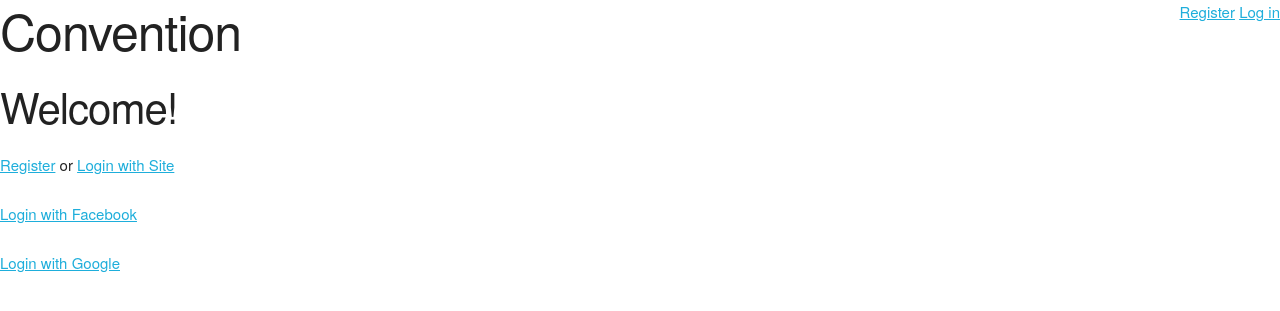
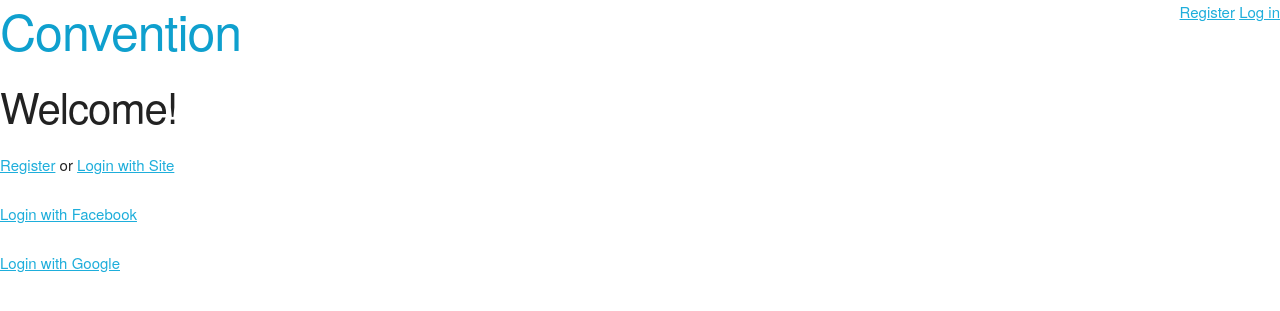
Before and after one commit to adamcunnington/Convention, a Flask app: page /users in a window 1280 px wide. Shown: the top 311 px of the page. Run offline with Flask 2, Linux system fonts and the light colour scheme; parts of the project's set-up code (start-up, migrations or seed data) failed here and were passed over.

Commit message:
Main header is now a link

```diff
--- a/convention/templates/base.html
+++ b/convention/templates/base.html
@@ -12,7 +12,9 @@
 
         <header class="u-full-width u-cf">
 
-            <h1 class="u-pull-left">Convention</h1>
+            <a href="{{ url_for('index') }}">
+                <h1 class="u-pull-left">Convention</h1>
+            </a>
 
             <nav class="u-pull-right">
                 {% if current_user.is_authenticated %}
```
